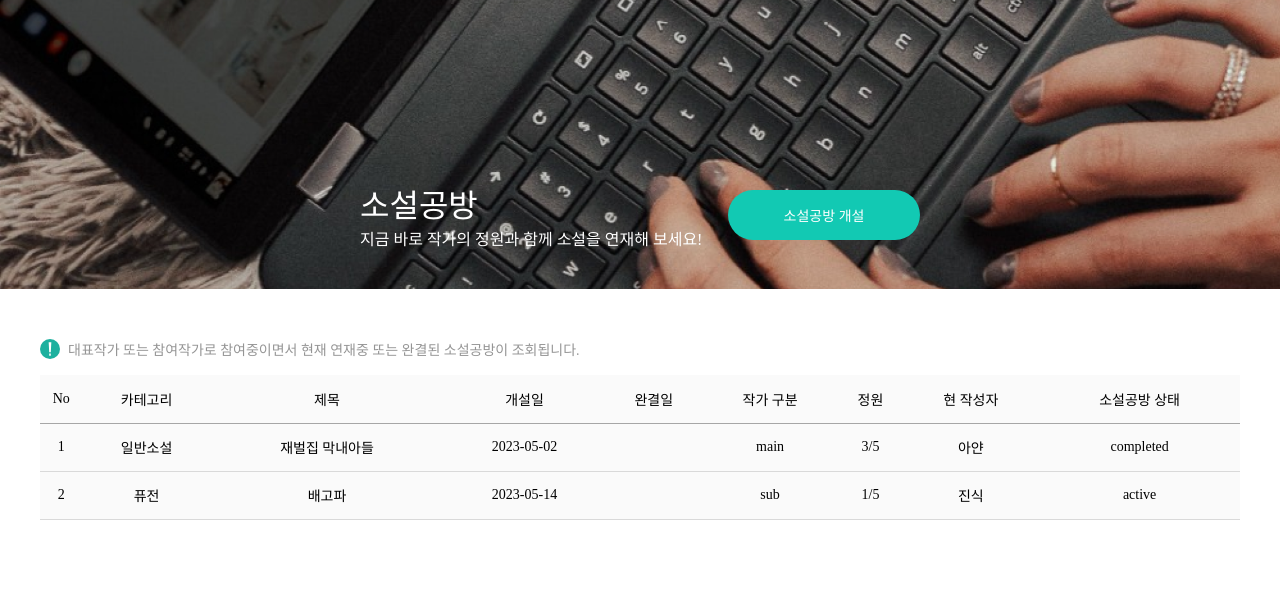
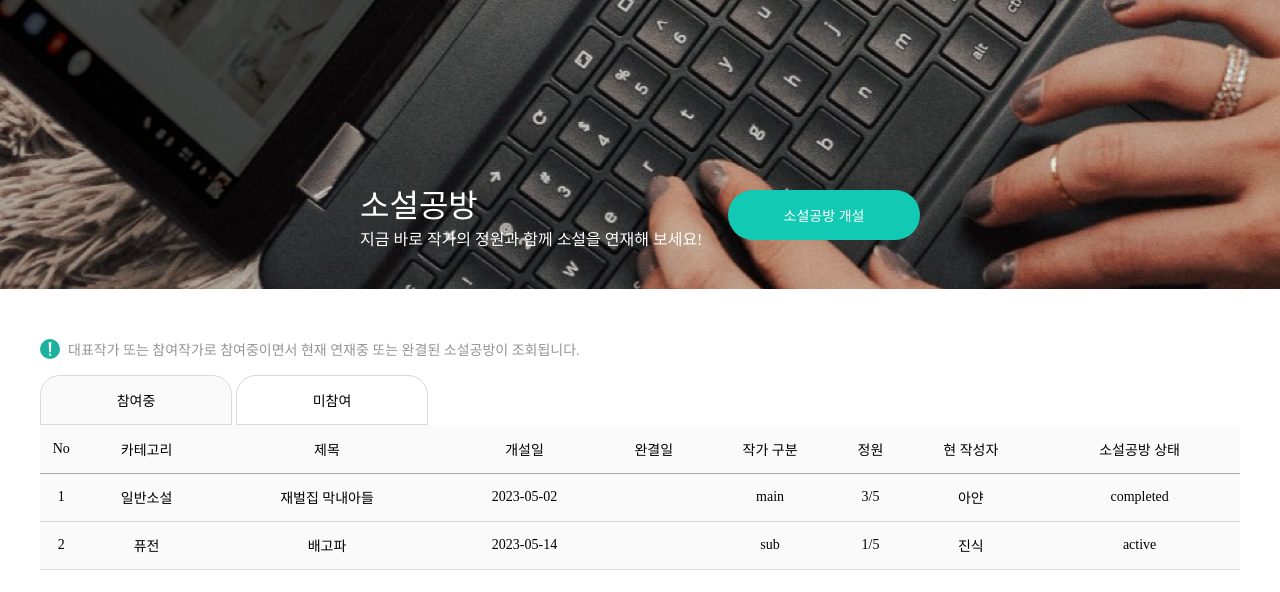
Before and after one commit to cafe-jun/garden-writer-front, a Next.js app: page /novel in a window 1280 px wide. Shown: the top 592 px of the page. Built offline with nearby package versions, Linux system fonts and the light colour scheme; a web font is replaced by a local one.

Commit message:
[feat] novel table tab 을 위한 컴포넌트

```diff
--- a/src/components/Table/Table.tsx
+++ b/src/components/NovelTable/NovelTable.tsx
@@ -1,6 +1,6 @@
 import React from 'react';
 
-import styles from './Table.module.scss';
+import styles from './NovelTable.module.scss';
 import { NovelTableProps } from './type';
 
 export const NovelTable = ({ tableData }: NovelTableProps) => (
--- /dev/null
+++ b/src/components/NovelTabs/NovelTabs.module.scss
@@ -0,0 +1,22 @@
+@import '../../styles/value.scss';
+
+.novelTabs {
+    display: flex;
+    gap: 4px;
+
+    .novelTab {
+        display: flex;
+        justify-content: center;
+        align-items: center;
+        width: 192px;
+        height: 50px;
+        font-size: 14px;
+        background-color: $white-1;
+        border: 1px solid $gray-1;
+        border-radius: 20px 20px 0 0;
+        cursor: pointer;
+        &.active {
+            background-color: $gray-4;
+        }
+    }
+}
--- /dev/null
+++ b/src/components/NovelTabs/NovelTabs.tsx
@@ -0,0 +1,19 @@
+import React from 'react';
+
+import styles from './NovelTabs.module.scss';
+import { NobelTabsProps } from './type';
+
+export const NovelTabs = ({ tabs, currentTab, handleCurrentTab }: NobelTabsProps) => (
+  <div className={styles.novelTabs}>
+    {tabs.map(tab => (
+      // eslint-disable-next-line jsx-a11y/click-events-have-key-events, jsx-a11y/no-static-element-interactions
+      <div
+        key={tab}
+        onClick={() => handleCurrentTab(tab)}
+        className={`${styles.novelTab} ${currentTab === tab ? styles.active : ''}`}
+      >
+        {tab}
+      </div>
+    ))}
+  </div>
+);
--- /dev/null
+++ b/src/components/NovelTabs/type.ts
@@ -0,0 +1,5 @@
+export interface NobelTabsProps {
+  tabs: string[];
+  currentTab: string;
+  handleCurrentTab: (tab: string) => void;
+}
--- a/src/pages/novel/index.tsx
+++ b/src/pages/novel/index.tsx
@@ -1,18 +1,14 @@
-import React from 'react';
+import React, { useState } from 'react';
 
 import { InformationText } from '@/components/InformationText/InformationText';
 import { InformationTextType } from '@/components/InformationText/type';
-import { NovelTable as Table } from '@/components/Table/Table';
-import { NovelTable, NovelTableStatus, NovelTableUserType } from '@/components/Table/type';
+import { NovelTable as Table } from '@/components/NovelTable/NovelTable';
+import { NovelTable, NovelTableStatus, NovelTableUserType } from '@/components/NovelTable/type';
+import { NovelTabs } from '@/components/NovelTabs/NovelTabs';
 
 import styles from './novel.module.scss';
 
-const NovelPage = () => {
-  const handleCreateNovelButton = () => {
-    console.log('create novel');
-  };
-
-  const tableData: NovelTable[] = [
+export const novelTableData: NovelTable[] = [
   {
     id: 'haefasdfdf',
     category: '일반소설',
@@ -39,6 +35,26 @@ const NovelPage = () => {
   },
 ];
 
+export const novelTabs = ['참여중', '미참여'];
+
+const NovelPage = () => {
+  const [currentTab, setCurrentTab] = useState<string>(novelTabs[0]);
+  const [currentNovelTableData, setCurrentNovelTableData] = useState<NovelTable[]>(novelTableData);
+
+  const handleCurrentTab = (tab: string) => {
+    if (currentTab === tab) return;
+
+    setCurrentTab(tab);
+    if (tab === '참여중') {
+      return setCurrentNovelTableData(novelTableData);
+    }
+    return setCurrentNovelTableData(novelTableData);
+  };
+
+  const handleCreateNovelButton = () => {
+    console.log('create novel');
+  };
+
   return (
     <div>
       <header className={styles.header}>
@@ -60,7 +76,12 @@ const NovelPage = () => {
             type={InformationTextType.primary}
           />
           <div className={`${styles.novelContainer}`}>
-            <Table tableData={tableData} />
+            <NovelTabs
+              tabs={novelTabs}
+              currentTab={currentTab}
+              handleCurrentTab={handleCurrentTab}
+            />
+            <Table tableData={currentNovelTableData} />
           </div>
         </div>
       </main>
```
Also changed, not shown: src/components/NovelTable/NovelTable.module.scss (renamed from src/components/Table/Table.module.scss), src/components/NovelTable/type.ts (renamed from src/components/Table/type.ts). Lines whose indentation alone changed are shown as unchanged.
